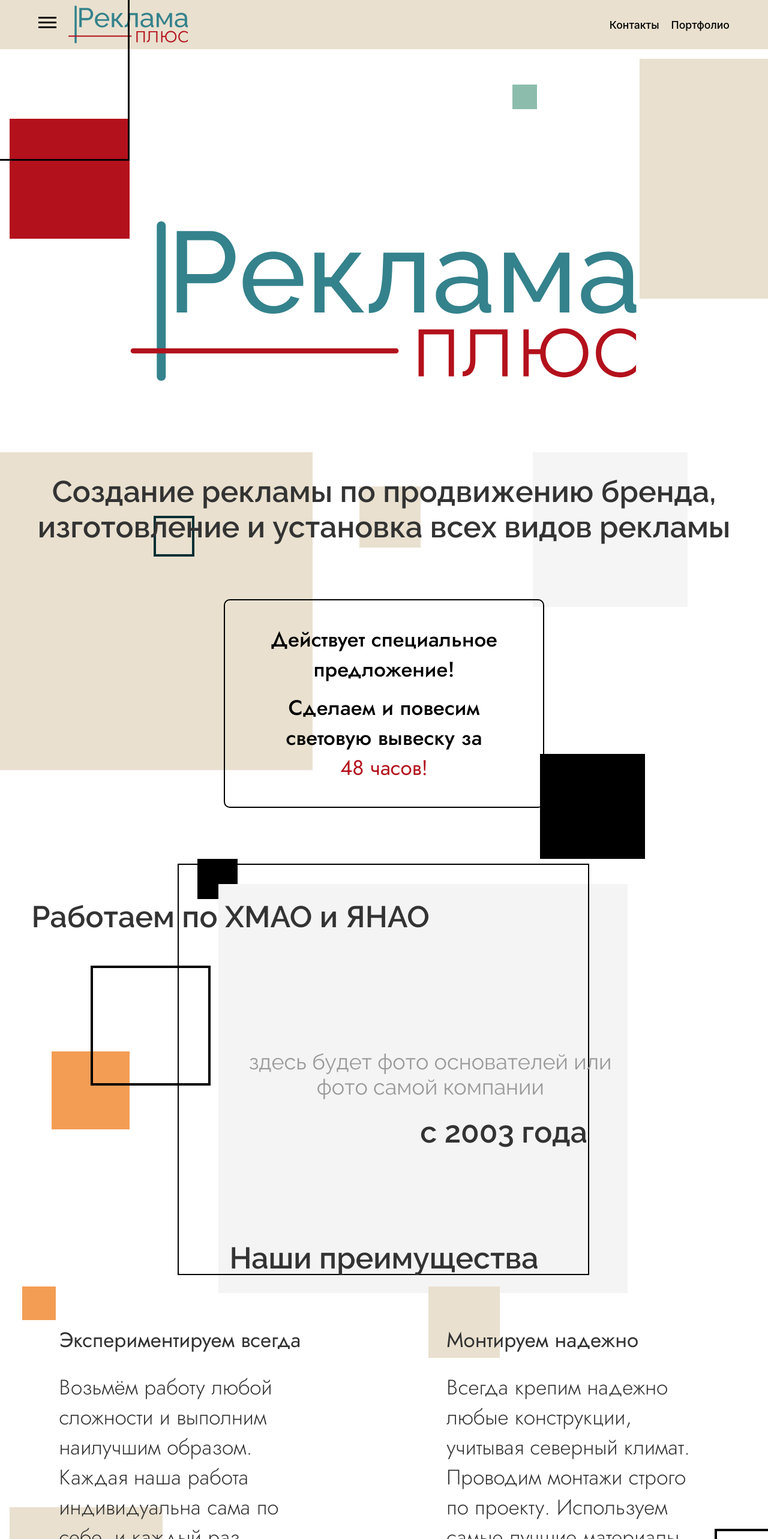
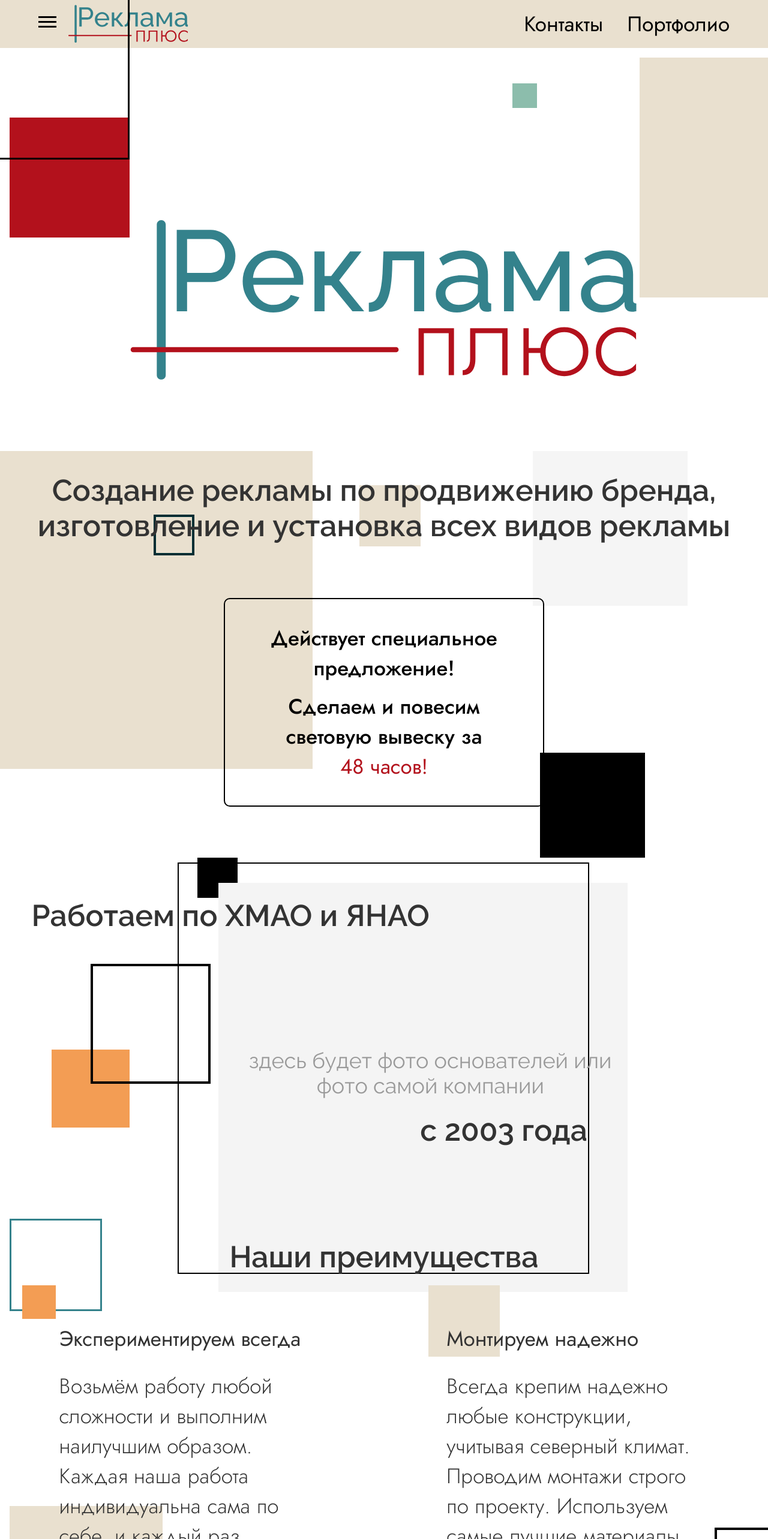
Before and after one commit to Nekori228/AdvertisementPlus, a Svelte app: page / in a window 1280 px wide. Shown: the top 2566 px of the page at 60% size. Built offline with nearby package versions, Linux system fonts and the light colour scheme.

Commit message:
I dont know

```diff
--- a/public/global.css
+++ b/public/global.css
@@ -44,8 +44,8 @@ input:disabled {
 	color: #ccc;
 }
 
-main.svelte-sxl2oo {
-	padding:0em;
+:main.svelte-sxl2oo {
+	padding: 0em;
 }
 /* button {
 	color: #333;
--- a/src/components/Footer.svelte
+++ b/src/components/Footer.svelte
@@ -1,5 +1,5 @@
 <footer>
-    <div class="container ">
+    <div class="container">
         <div class="containerBlcokColor">
             <img src="/img/logo_big.svg" class="imgLogo" alt="big logo" width="568" height="180">
         </div>
@@ -29,7 +29,7 @@
         <div class="box3"></div>
     </div>
     <div class="background-element">
-        <div class="box1"></div>
+        <div class="box4"></div>
     </div>
 </footer>
 
@@ -37,7 +37,7 @@
     footer {
     background: #E9E0CF;
     margin: 0;
-    padding: 0 5%;
+    width: 100%;
 }
 
 .box1 {
@@ -52,6 +52,8 @@
     .box2 {
       background-color: rgba(255, 255, 255, 0.0);
       border: 3px solid #000000;
+      margin-left: 5%;
+      margin-top: -3%;
       width: 148px;
       height: 148px;
     }
@@ -59,8 +61,17 @@
     .box3 {
       grid-column: 1;
       background: #000000;
+      margin-left: 5%;
+      margin-top: 20%;
       width: 58px;
       height: 58px;
+    }
+
+    .box4 {
+      background-color: rgba(255, 255, 255, 0.0);
+      border: 3px solid #34828C;
+      width: 148px;
+      height: 148px;
     }
 
 .containerBlcokColor {
@@ -70,11 +81,14 @@
     border: 5px solid #34828C;
     background-color: transparent;
     overflow: hidden;
+    margin-right: 10%;
+    margin-left: 0%;
+    margin-top: -7%;
 }
 
 .imgLogo {
     position: absolute;
-    top: 50%;
+    top: 60%;
     left: 50%;
     transform: translate(-50%, -50%);
     max-width: 100%;
@@ -85,12 +99,16 @@
     display: flex;
     align-items: center;
     justify-content: center;
+    background: #E9E0CF;
+    height: 31em;
+    width: 100%;
 }
 
 .container2 {
     display: table-cell;
     text-align: center;
     vertical-align: middle;
+    margin-left: -16%;
 }
 
 .footerCol {
@@ -128,12 +146,16 @@ h1 {
     font-family: "Jost", sans-serif;
     font-size: 35px;
     font-weight: 400;
+    margin: 0;
+    padding: 0;
 }
 
 h2 {
     font-family: "Jost", sans-serif;
     font-size: 35px;
     font-weight: 400;
+    margin: 0;
+    padding: 0;
 }
 
 p {
--- a/src/components/Header.svelte
+++ b/src/components/Header.svelte
@@ -48,10 +48,11 @@
         padding: 0% 5% 0%;
         background: #E9E0CF;
         justify-content: space-between;
+        height: 5em;
     }
 
     .block1 {
-        padding: 10px;
+        padding: 20px;
     }
 
     nav {
@@ -95,8 +96,9 @@
     }
 
     h2 {
-        font-size: 1.1em;
-        font-weight: 500;
+        font-family: "Jost", sans-serif;
+        font-size: 35px;
+        font-weight: 400;
     }
 
     .burger-button {
--- a/src/components/OurAdwantage.svelte
+++ b/src/components/OurAdwantage.svelte
@@ -30,7 +30,7 @@
     <Provide />
     <div class="marginBlock"></div>
 	<OurProjects />
-    <div class="marginBlock"></div>
+    <div class="marginBlock2"></div>
     <Footer />
     <div class="background-element">
         <div class="box1"></div>
@@ -69,6 +69,10 @@
 
     .marginBlock {
         margin: 1%;
+    }
+
+    .marginBlock2 {
+        margin: 12%;
     }
 
     h1 {
@@ -200,7 +204,7 @@
         grid-column: 2;
         grid-row: 11;
         background: #E9E0CF;
-        margin-left: 57%;
+        margin-left: 55%;
         margin-top: -25%;
         width: 393px;
         height: 393px;
```
